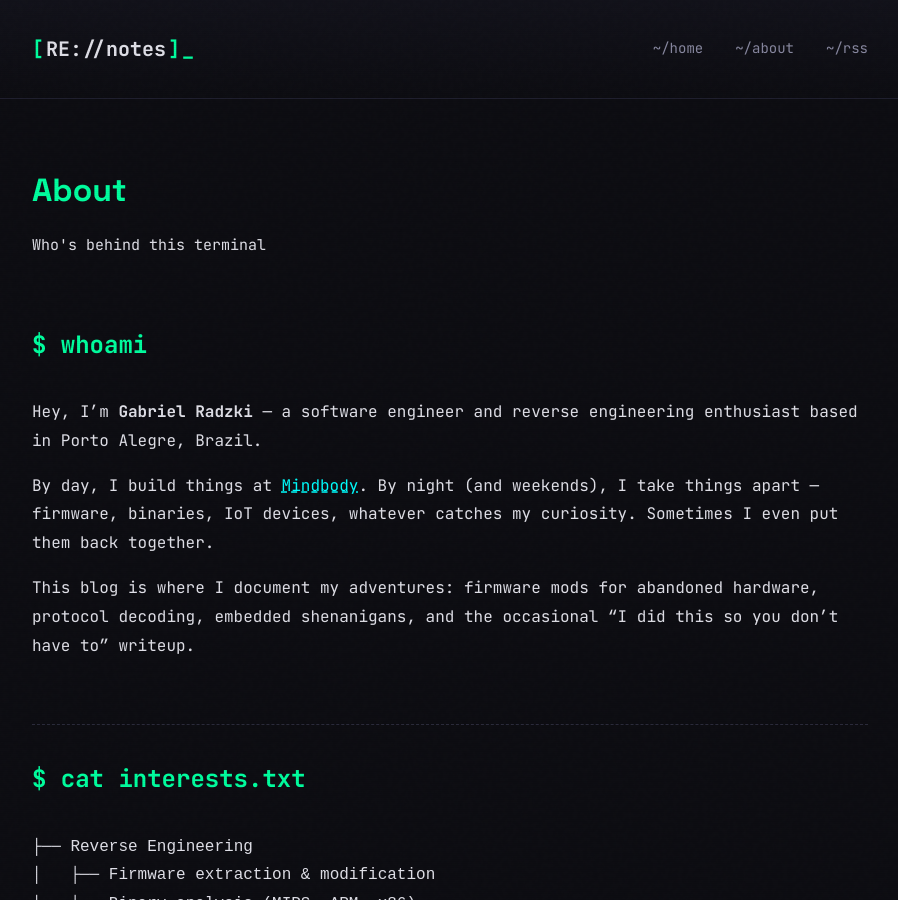
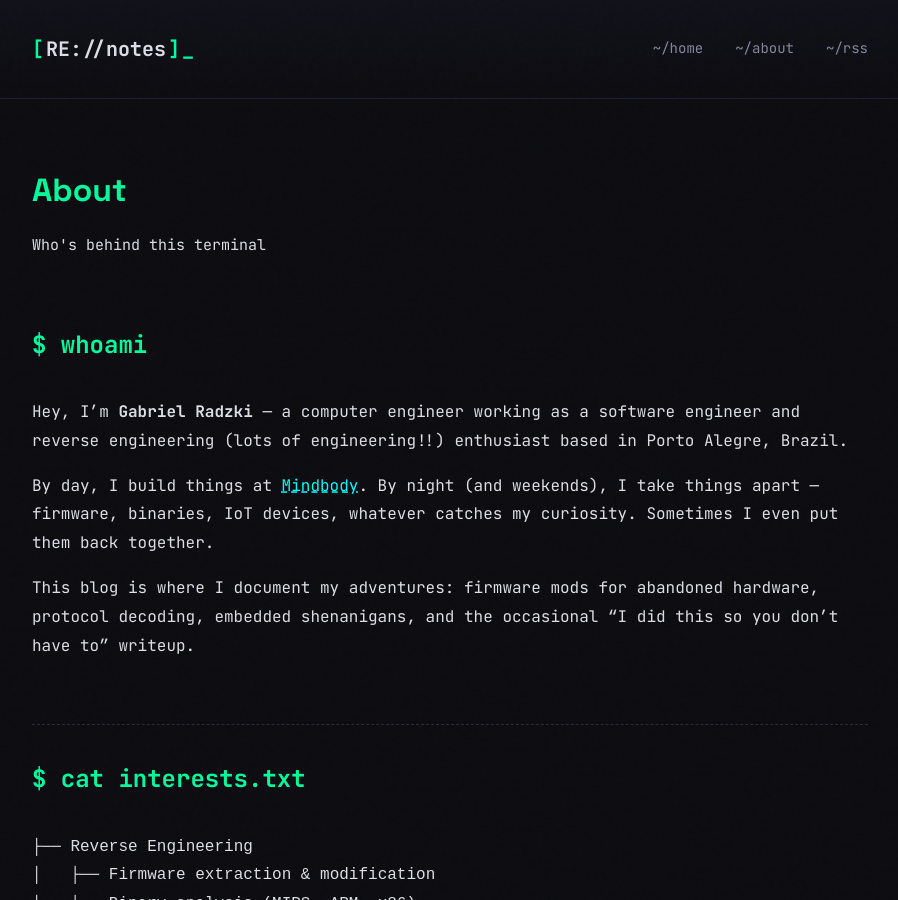
Before and after one commit to radzki/blog, a Jekyll site: the page built from about.md, in a window 1280 px wide and 900 px high. Shown: the whole window, without its empty margins (190-1088 px from the left). Built offline with Jekyll 4.4.1, drawn with Linux system fonts in a browser that asks for light colours.

Commit message:
Change about.md

```diff
--- a/about.md
+++ b/about.md
@@ -7,7 +7,7 @@ permalink: /about/
 
 ## $ whoami
 
-Hey, I'm **Gabriel Radzki** — a software engineer and reverse engineering enthusiast based in Porto Alegre, Brazil.
+Hey, I'm **Gabriel Radzki** — a computer engineer working as a software engineer and reverse engineering (lots of engineering!!) enthusiast based in Porto Alegre, Brazil.
 
 By day, I build things at [Mindbody](https://www.mindbody.io/). By night (and weekends), I take things apart — firmware, binaries, IoT devices, whatever catches my curiosity. Sometimes I even put them back together.
 
```
